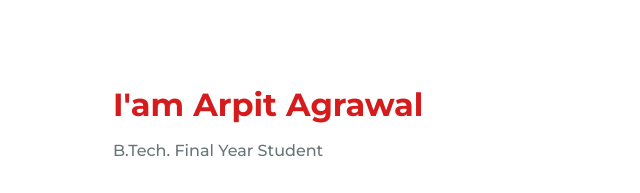
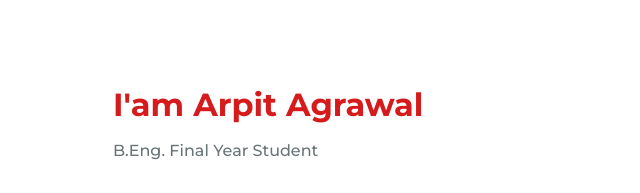
Before and after one commit to arpit-agrawal-28/portfolio, a plain HTML site: page index.html in a window 1280 px wide. Shown: the part 820-1013 px from the top of the page, 543-1183 px from the left. Drawn offline with nearby package versions, Linux system fonts and the light colour scheme.

Commit message:
Add files via upload

```diff
--- a/index.html
+++ b/index.html
@@ -60,7 +60,7 @@
 
                     <div>
                         <h2 class="about__subtitle">I'am Arpit Agrawal</h2>
-                        <span class="about__profession">B.Tech. Final Year Student</span>
+                        <span class="about__profession">B.Eng. Final Year Student</span>
                         <p class="about__text">I am looking forward to achieving a competitive and satisfying role, where I will be able to make full use of my problem solving abilities and can develop my skills to fulfill client objectives and goals with total integrity.</p>
 
                         <div class="about__social">
```
